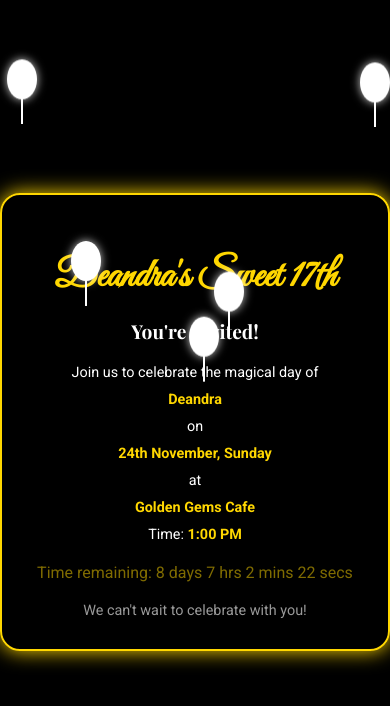
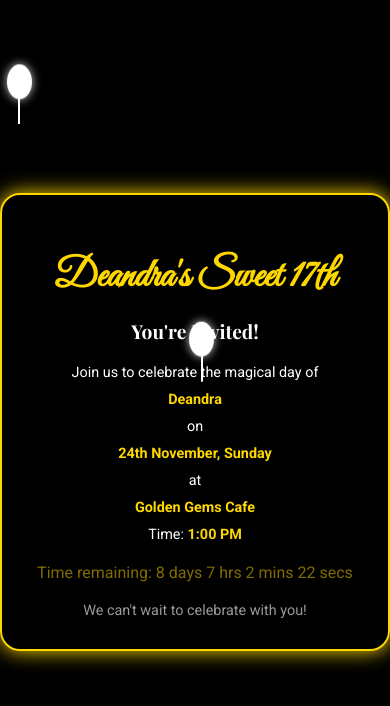
Before and after one commit to GemDev910/Undangan-17, a plain HTML site: page index.html in a window 390 px wide. Drawn offline with nearby package versions, Linux system fonts and the light colour scheme.

Commit message:
Update index.html

```diff
--- a/index.html
+++ b/index.html
@@ -136,6 +136,10 @@
             .countdown {
                 font-size: 1rem;
             }
+            .balloon {
+                width: 25px;
+                height: 35px;
+            }
         }
     </style>
 </head>
@@ -186,7 +190,23 @@
 
         function randomizeBalloons() {
             const balloons = document.querySelectorAll('.balloon');
-            balloons.forEach(balloon => {
+            const isMobile = window.innerWidth <= 768;
+            const numBalloons = isMobile ? 2 : 5;
+
+            document.querySelectorAll('.balloon').forEach((balloon, index) => {
+                if (index >= numBalloons) {
+                    balloon.remove();
+                }
+            });
+
+            for (let i = document.querySelectorAll('.balloon').length; i < numBalloons; i++) {
+                const newBalloon = document.createElement('div');
+                newBalloon.classList.add('balloon');
+                document.querySelector('.invitation-container').appendChild(newBalloon);
+            }
+
+            const allBalloons = document.querySelectorAll('.balloon');
+            allBalloons.forEach(balloon => {
                 const randomLeft = Math.random() * 100;
                 const randomDelay = Math.random() * 5;
                 balloon.style.left = `${randomLeft}%`;
@@ -195,6 +215,7 @@
         }
 
         window.onload = randomizeBalloons;
+        window.onresize = randomizeBalloons;
     </script>
 </body>
 </html>
```
